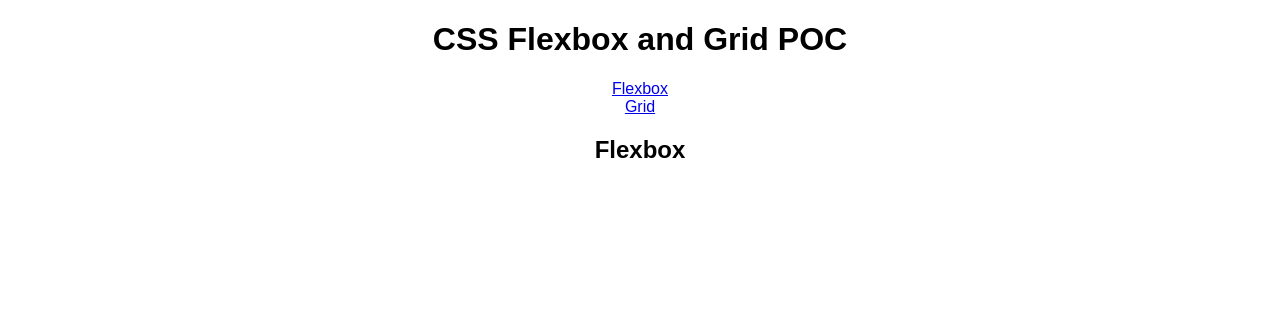
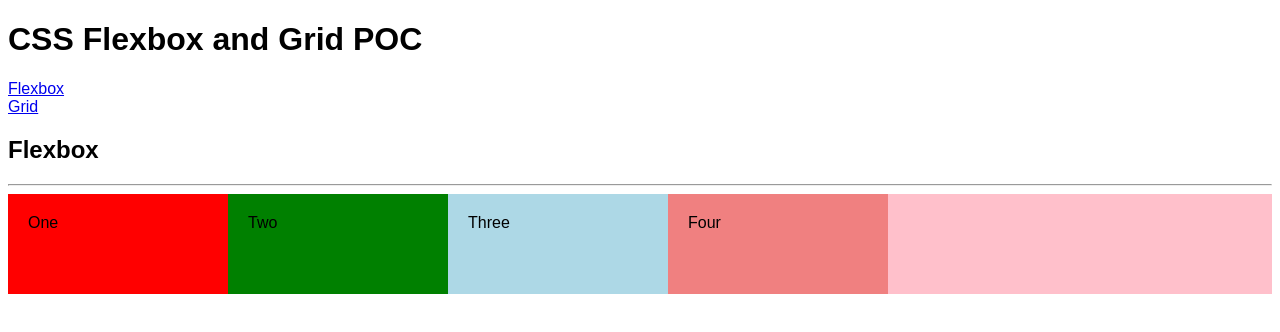
Before and after one commit to santhoshmp89/css-flexbox-grid, a React (Create React App) app: page /flexbox in a window 1280 px wide. Shown: the top 332 px of the page. Built offline with nearby package versions, Linux system fonts and the light colour scheme.

Commit message:
Flex grow, shrink and wrap hands on

```diff
--- a/package.json
+++ b/package.json
@@ -9,7 +9,8 @@
     "react": "16.12.0",
     "react-dom": "16.12.0",
     "react-router-dom": "5.1.2",
-    "react-scripts": "3.0.1"
+    "react-scripts": "3.0.1",
+    "styled-components": "5.1.0"
   },
   "devDependencies": {
     "typescript": "3.3.3"
--- a/src/FlexBox.js
+++ b/src/FlexBox.js
@@ -1,9 +1,17 @@
 import React from "react";
+import { FlexContainer, FlexItem } from "./flexboxStyle";
 
 export default () => {
   return (
     <div>
       <h2>Flexbox</h2>
+      <hr />
+      <FlexContainer>
+        <FlexItem>One</FlexItem>
+        <FlexItem>Two</FlexItem>
+        <FlexItem>Three</FlexItem>
+        <FlexItem>Four</FlexItem>
+      </FlexContainer>
     </div>
   );
 };
--- /dev/null
+++ b/src/flexboxStyle.js
@@ -0,0 +1,35 @@
+import styled from "styled-components";
+
+export const FlexContainer = styled.div`
+  display: flex;
+  flex-direction: row;
+  background: pink;
+  flex-wrap: wrap;
+`;
+
+export const FlexItem = styled.div`
+  background: #eee;
+  min-width: 220px;
+  max-width: 220px;
+  height: 100px;
+  padding: 20px;
+  box-sizing: border-box;
+  flex-grow: 1;
+
+  &:nth-child(1) {
+    background: red;
+  }
+
+  &:nth-child(2) {
+    background: green;
+    /* flex-shrink: 2; */
+  }
+
+  &:nth-child(3) {
+    background: lightblue;
+  }
+
+  &:nth-child(4) {
+    background: lightcoral;
+  }
+`;
--- a/src/styles.css
+++ b/src/styles.css
@@ -1,4 +1,3 @@
 .App {
   font-family: sans-serif;
-  text-align: center;
 }
```
